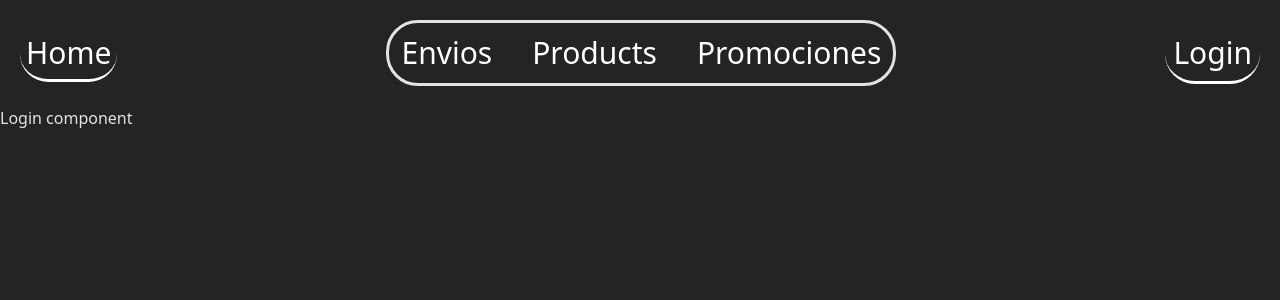
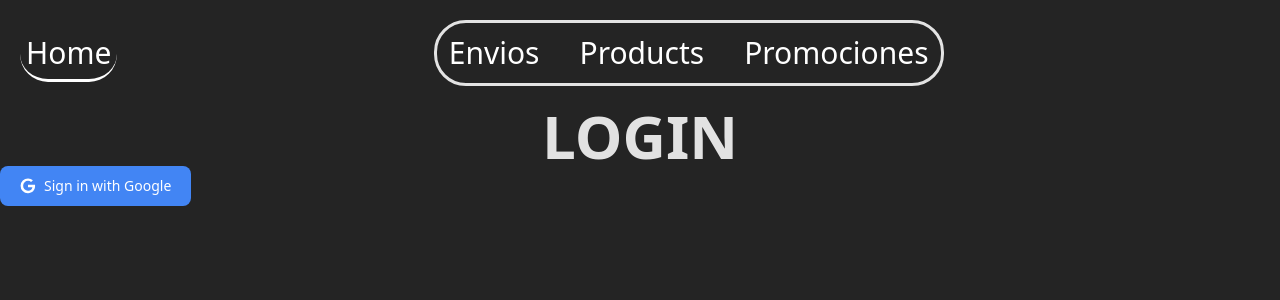
Before and after one commit to yhonder710/Tienda, a React (Vite) app: page /login in a window 1280 px wide. Shown: the top 300 px of the page. Built offline with nearby package versions, Linux system fonts and the light colour scheme.

Commit message:
auntetificacion echa

```diff
--- a/package.json
+++ b/package.json
@@ -13,6 +13,7 @@
     "@supabase/supabase-js": "^2.49.1",
     "@tailwindcss/vite": "^4.0.14",
     "react": "^19.0.0",
+    "react-cookie": "^8.0.1",
     "react-dom": "^19.0.0",
     "react-router-dom": "^7.3.0",
     "tailwindcss": "^4.0.14"
--- a/src/App.jsx
+++ b/src/App.jsx
@@ -1,4 +1,5 @@
 
+import { AuthContextProvider } from './context/AuthContext.jsx'
 import { MyRouter } from './router/router.jsx'
 
 function App() {
@@ -6,7 +7,9 @@ function App() {
 
   return (
     <>
-     <MyRouter/>
+    <AuthContextProvider>
+      <MyRouter/>
+     </AuthContextProvider>
     </>
   )
 }
--- a/src/components/Naybar.jsx
+++ b/src/components/Naybar.jsx
@@ -1,6 +1,25 @@
-import { Link } from "react-router-dom"
+import { Link, useLocation } from "react-router-dom"
+import { UserAuth } from "../context/AuthContext.jsx"
+import { useState } from "react"
+import { useEffect } from "react"
+
+
 
 export function Naybar () {
+  const { signOut } = UserAuth()
+  const location = useLocation()
+  const [button, setButton] = useState(true)
+
+  useEffect(() => {
+    if (location.pathname === '/login'){
+      setButton(false)
+    }
+  },[setButton])
+
+  const boton = button ? <button onClick={signOut} className="text-white bg-[#24292F] hover:bg-[#24292F]/90 focus:ring-4 focus:outline-none focus:ring-[#24292F]/50 font-medium rounded-lg text-sm px-5 py-2.5 text-center inline-flex items-center dark:focus:ring-gray-500 dark:hover:bg-[#050708]/30 me-2 mb-2 cursor-pointer w-auto"> Sign Out</button> : ''
+
+
+
   return (
       <div className="flex justify-between items-center text-3xl font-bold bg-transparent p-5">
          <div>
@@ -12,7 +31,7 @@ export function Naybar () {
           <Link to={'/promociones'}>Promociones</Link>
          </div>
          <div>
-          <Link className="border-b-3 rounded-4xl p-2" to={'/login'}>Login</Link>
+         {boton}
          </div>
       </div>
   )
--- /dev/null
+++ b/src/components/button-login.jsx
@@ -0,0 +1,10 @@
+export function ButtonLogin ({ click }) {
+  return (
+    <button onClick={click} type="button" className="text-white bg-[#4285F4] hover:bg-[#4285F4]/90 focus:ring-4 focus:outline-none focus:ring-[#4285F4]/50 font-medium rounded-lg text-sm px-5 py-2.5 text-center inline-flex items-center dark:focus:ring-[#4285F4]/55 me-2 mb-2">
+    <svg className="w-4 h-4 me-2" aria-hidden="true" fill="currentColor" viewBox="0 0 18 19">
+    <path  d="M8.842 18.083a8.8 8.8 0 0 1-8.65-8.948 8.841 8.841 0 0 1 8.8-8.652h.153a8.464 8.464 0 0 1 5.7 2.257l-2.193 2.038A5.27 5.27 0 0 0 9.09 3.4a5.882 5.882 0 0 0-.2 11.76h.124a5.091 5.091 0 0 0 5.248-4.057L14.3 11H9V8h8.34c.066.543.095 1.09.088 1.636-.086 5.053-3.463 8.449-8.4 8.449l-.186-.002Z"/>
+    </svg>
+    Sign in with Google
+    </button>
+  )
+}
--- /dev/null
+++ b/src/context/AuthContext.jsx
@@ -0,0 +1,58 @@
+import { useState, useEffect, useContext, createContext } from "react";
+import { supabase } from "../supabase/supabase.config.jsx";
+import { useNavigate } from "react-router-dom";
+
+const  AuthContext = createContext()
+
+export const AuthContextProvider = ({ children }) => {
+  const [user, setUser] = useState([])
+  const navigate = useNavigate()
+
+  async function signInWithGoogle() {
+    try {
+      const { data, error } = await supabase.auth.signInWithOAuth({
+      provider: 'google',
+    })
+
+      if (error) throw new Error('A ocurrido un error en la autenticacion')
+      return data;
+    } catch (error) {
+      console.error(error)
+    }
+
+  }
+
+  async function signOut() {
+    const { error } = await supabase.auth.signOut()
+    navigate(0)
+    if (error) throw new Error('A ocurrido un error durante el cierre de seccion')
+  }
+
+  useEffect(() => {
+    const {data:authListener} = supabase.auth.onAuthStateChange(async (event, session) => {
+      if (session == null){
+        navigate('/login', {replace:true})
+      } else {
+        setUser(session?.user.user_metadata)
+        console.log(session?.user.user_metadata)
+        navigate('/', {replace:true})
+      }
+    })
+
+    return ()=>{
+      //se esta suscribiendo a el useEffect
+      authListener.subscription
+    }
+  },[])
+
+  return (
+    <AuthContext.Provider value={{signInWithGoogle, signOut, user}}>
+      {children}
+    </AuthContext.Provider>
+  )
+}
+
+
+export const UserAuth=()=>{
+  return useContext(AuthContext)
+}
--- a/src/main.jsx
+++ b/src/main.jsx
@@ -2,10 +2,13 @@ import { StrictMode } from 'react'
 import { createRoot } from 'react-dom/client'
 import './index.css'
 import App from './App.jsx'
+import { BrowserRouter } from 'react-router-dom'
 
 
 createRoot(document.getElementById('root')).render(
   <StrictMode>
+    <BrowserRouter>
       <App />
+    </BrowserRouter>
   </StrictMode>,
 )
--- a/src/page/Home.jsx
+++ b/src/page/Home.jsx
@@ -1,6 +1,10 @@
+
 const Home = () => {
+
   return (
-    <h1 className="text-5xl">Hola</h1>
+    <>
+      <h1 className="text-center text-5xl font-bold pt-5">Bienvenido querido usuario</h1>
+    </>
   )
 }
 
--- a/src/page/Login.jsx
+++ b/src/page/Login.jsx
@@ -1,6 +1,14 @@
+import { ButtonLogin } from '../components/button-login.jsx'
+import { UserAuth } from '../context/AuthContext.jsx'
+
 const Login = () => {
+  const { signInWithGoogle, signOut, user } = UserAuth()
+
   return (
-    <h1>Login component</h1>
+    <>
+      <h1 className="text-6xl font-bold text-center">LOGIN</h1>
+      <ButtonLogin click={signInWithGoogle}/>
+    </>
   )
 }
 
--- a/src/router/router.jsx
+++ b/src/router/router.jsx
@@ -1,4 +1,4 @@
-import { BrowserRouter, Routes, Route } from 'react-router-dom'
+import { Routes, Route } from 'react-router-dom'
 import { Naybar } from '../components/Naybar.jsx'
 import Login from '../page/Login.jsx'
 import Home from '../page/Home.jsx'
@@ -10,7 +10,6 @@ import Promociones from '../page/Promociones.jsx'
 export function MyRouter () {
   return (
     <>
-    <BrowserRouter>
     <Naybar/>
       <Routes>
         <Route path='/' element={<Home/>}/>
@@ -19,7 +18,6 @@ export function MyRouter () {
         <Route path='/envios' element={<Envios/>}/>
         <Route path='/promociones' element={<Promociones/>}/>
       </Routes>
-    </BrowserRouter>
     </>
   )
 }
```
Also changed, not shown: src/auth/callback/route.js (deleted), 1 other file (tests, documents, lock files or other folders).
